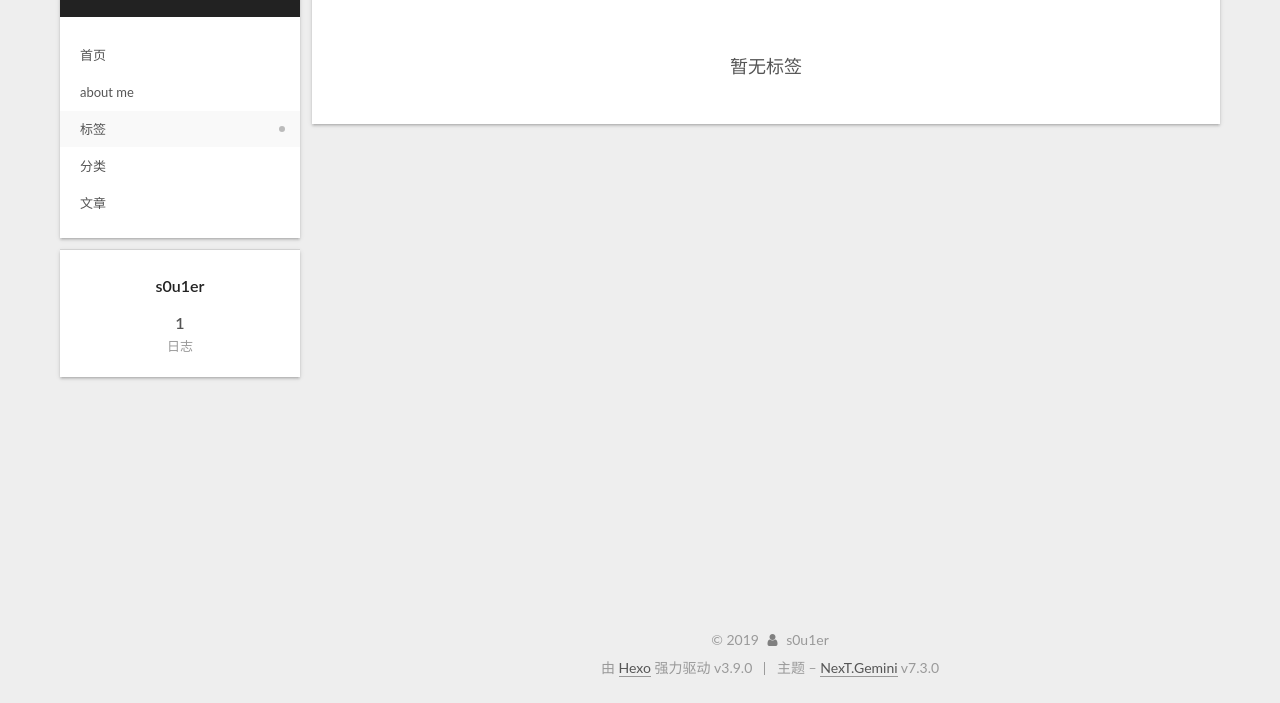
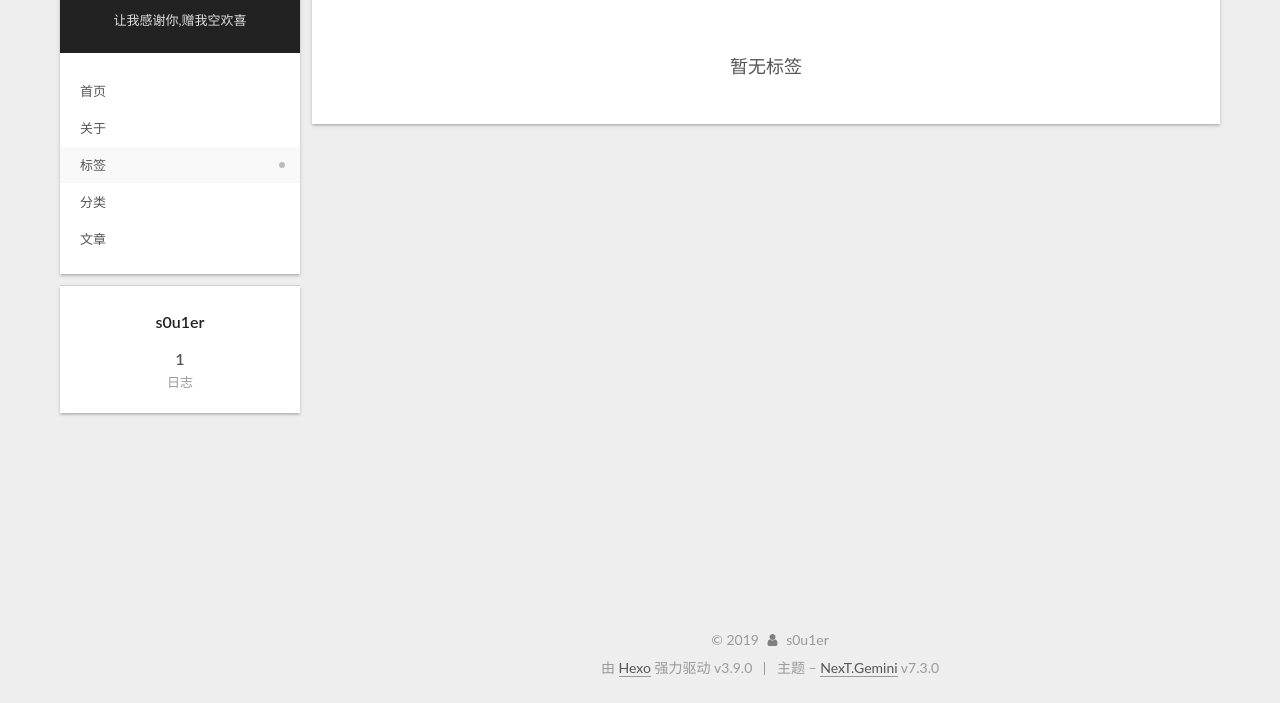
Before and after one commit to sblzm/sblzm.github.io, a plain HTML site: page tags/index.html in a window 1280 px wide. Shown: the part 97-800 px from the top of the page. Drawn offline with Linux system fonts and the light colour scheme.

Commit message:
Site updated: 2019-08-23 09:45:48

```diff
--- a/css/main.css
+++ b/css/main.css
@@ -1685,7 +1685,7 @@ pre .javascript .function {
 }
 .links-of-author a::before,
 .links-of-author span.exturl::before {
-  background: #558bff;
+  background: #0eff09;
   border-radius: 50%;
   content: ' ';
   display: inline-block;
--- a/tags/index.html
+++ b/tags/index.html
@@ -129,6 +129,8 @@
         <span class="logo-line-after"><i></i></span>
       </a>
     </div>
+        <p class="site-subtitle">让我感谢你,赠我空欢喜</p>
+
   </div>
 
   <div class="site-nav-toggle">
@@ -159,7 +161,7 @@
 
         <li class="menu-item menu-item-about">
 
-    <a href="/about/" rel="section">about me</a>
+    <a href="/about/" rel="section">关于</a>
 
   </li>
 
```
Also changed, not shown: 2019/08/22/index/index.html (+3 -1 lines), about/index.html (+3 -1 lines), archives/2019/08/index.html (+3 -1 lines), archives/2019/index.html (+3 -1 lines), archives/index.html (+3 -1 lines), categories/index.html (+3 -1 lines), index.html (+3 -1 lines).
